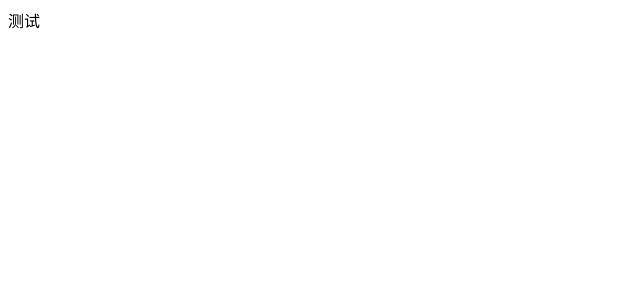
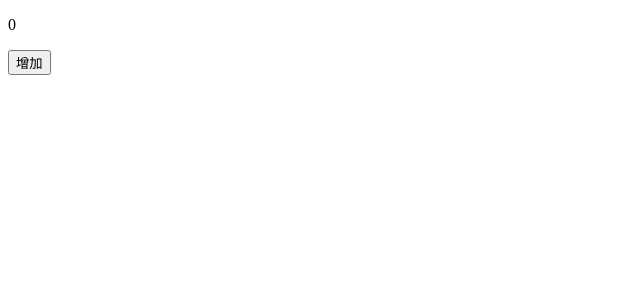
Before and after one commit to Liuhuan247/run-mobx, a React (Create React App) app: page / in a window 1280 px wide. Shown: the top 300 px of the page, without its empty margins (0-640 px from the left). Built offline with nearby package versions, Linux system fonts and the light colour scheme.

Commit message:
ts - redux 计数器

```diff
--- a/package.json
+++ b/package.json
@@ -10,6 +10,7 @@
         "@types/node": "^12.0.0",
         "@types/react": "^16.9.0",
         "@types/react-dom": "^16.9.0",
+        "@types/react-redux": "^7.1.9",
         "mobx": "^5.15.4",
         "mobx-react": "^6.2.2",
         "react": "^16.13.1",
--- /dev/null
+++ b/src/Redux/Action/counter.ts
@@ -0,0 +1,10 @@
+import { ADD } from "../Constant";
+import { ActionCreator, AnyAction } from "redux";
+
+export type AddType = ReturnType<typeof add>;
+
+export const add: ActionCreator<AnyAction> = () => ({ type: ADD });
+
+export default {
+    add,
+};
--- /dev/null
+++ b/src/Redux/Constant/index.ts
@@ -0,0 +1 @@
+export const ADD = "ADD";
--- /dev/null
+++ b/src/Redux/Reducer/counter.ts
@@ -0,0 +1,24 @@
+import { Reducer } from "redux";
+import { ADD } from "../Constant";
+
+export interface StateType {
+    count: number;
+}
+
+export const initialState: StateType = {
+    count: 0,
+};
+
+const counterReducer: Reducer = (state = initialState, action) => {
+    switch (action.type) {
+        case ADD:
+            return {
+                count: state.count + 1,
+            };
+
+        default:
+            return state;
+    }
+};
+
+export default counterReducer;
--- /dev/null
+++ b/src/Redux/Store/index.ts
@@ -0,0 +1,6 @@
+import { createStore } from "redux";
+import CounterReducer from "../Reducer/counter";
+
+let store = createStore(CounterReducer);
+
+export default store;
--- a/src/Redux/index.tsx
+++ b/src/Redux/index.tsx
@@ -1,12 +1,27 @@
 import React, { FC } from "react";
+import { connect } from "react-redux";
+import { StateType } from "./Reducer/counter";
+import actions, { AddType } from "./Action/counter";
 
-const Counter: FC = () => {
+const mapStateToProps = (state: StateType) => state;
+
+// 也可以写成这样
+// const mapDispatchToProps = (dispath: Dispatch) => ({
+//     // add: () => dispath(actions.add()),
+//     ...actions,
+// });
+// type WrapperProps = ReturnType<typeof mapStateToProps> & ReturnType<typeof mapDispatchToProps>;
+// export default connect(mapStateToProps, mapDispatchToProps)(Counter);
+
+type WrapperProps = ReturnType<typeof mapStateToProps> & AddType;
+
+const Counter: FC<WrapperProps> = (props) => {
     return (
         <>
-            <p></p>
-            <button>增加</button>
+            <p>{props.count}</p>
+            <button onClick={props.add}>增加</button>
         </>
     );
 };
 
-export default Counter;
+export default connect(mapStateToProps, { ...actions })(Counter);
--- a/src/index.tsx
+++ b/src/index.tsx
@@ -1,63 +1,12 @@
-import React, { FC } from "react";
+import React from "react";
 import ReactDOM from "react-dom";
-import Timer from "./observer";
-import { observable, autorun } from "mobx";
-import { Provider, observer, inject, useObserver } from "mobx-react";
-import Store from "./store";
-// const arrayData = observable([
-//     {
-//         id: 0,
-//         name: "zhangsan",
-//         age: 13,
-//     },
-// ]);
-
-// autorun(() => {
-//     console.log(arrayData.length);
-// });
-
-// arrayData.push({ id: 2, name: "lisi", age: 19 });
-
-const timerData = observable({
-    secondsPassed: 0,
-});
-
-export type timerType = typeof timerData;
-
-// setInterval(() => {
-//     timerData.secondsPassed++;
-// }, 1000);
-
-// useObserver((props) => {
-//     let i = 0;
-//     setTimeout(() => {
-//         props.store.add({
-//             id: i++,
-//             name: `zhang`,
-//             age: 17,
-//         });
-//     }, 1000);
-// })
-const Demo: FC = () => {
-    return <div>测试</div>;
-};
-
-interface storeType {
-    id: number;
-    name: string;
-    age: number;
-}
-
-let store = new Store<storeType>();
-
-// setInterval(() => {
-//     store.add({ id: 1, name: "zhgan", age: 19 });
-// }, 1000);
+import ReduxCounter from "./Redux";
+import { Provider } from "react-redux";
+import store from "./Redux/Store";
 
 ReactDOM.render(
     <Provider store={store}>
-        {/* <Timer timeData={timerData} />, */}
-        <Demo />
+        <ReduxCounter />
     </Provider>,
     document.getElementById("root")
 );
```
Also changed, not shown: src/observer/index.tsx (deleted, +0 -9 lines), 1 other file (tests, documents, lock files or other folders).
